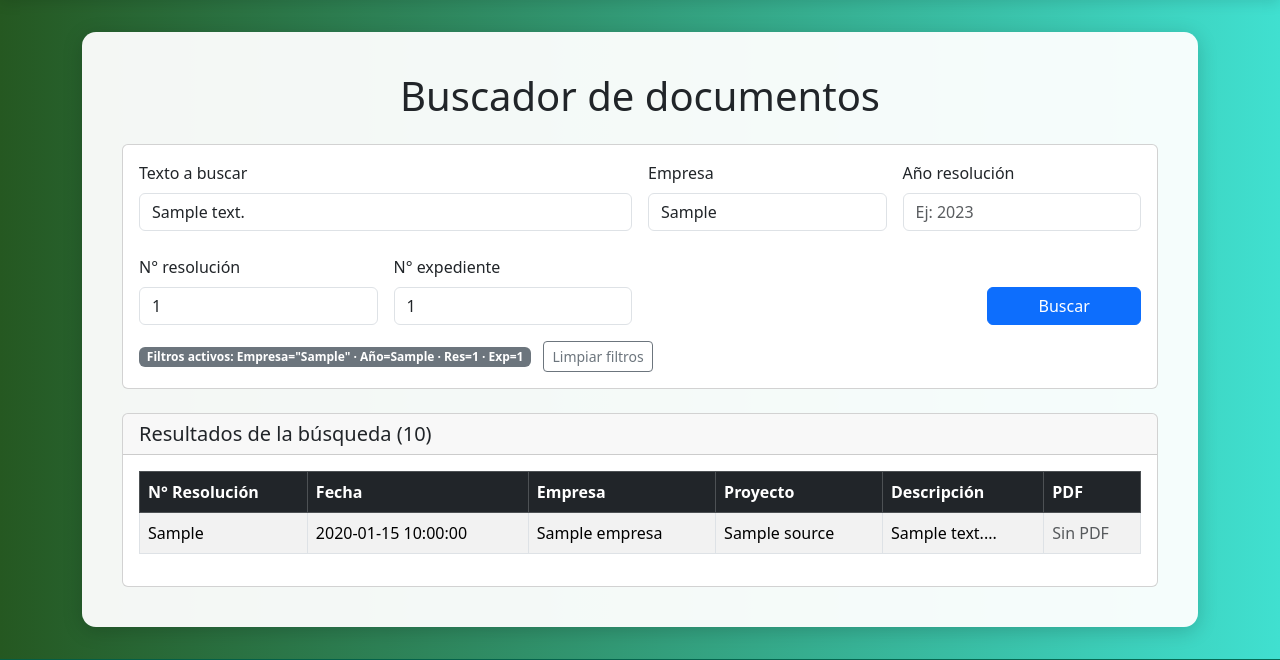
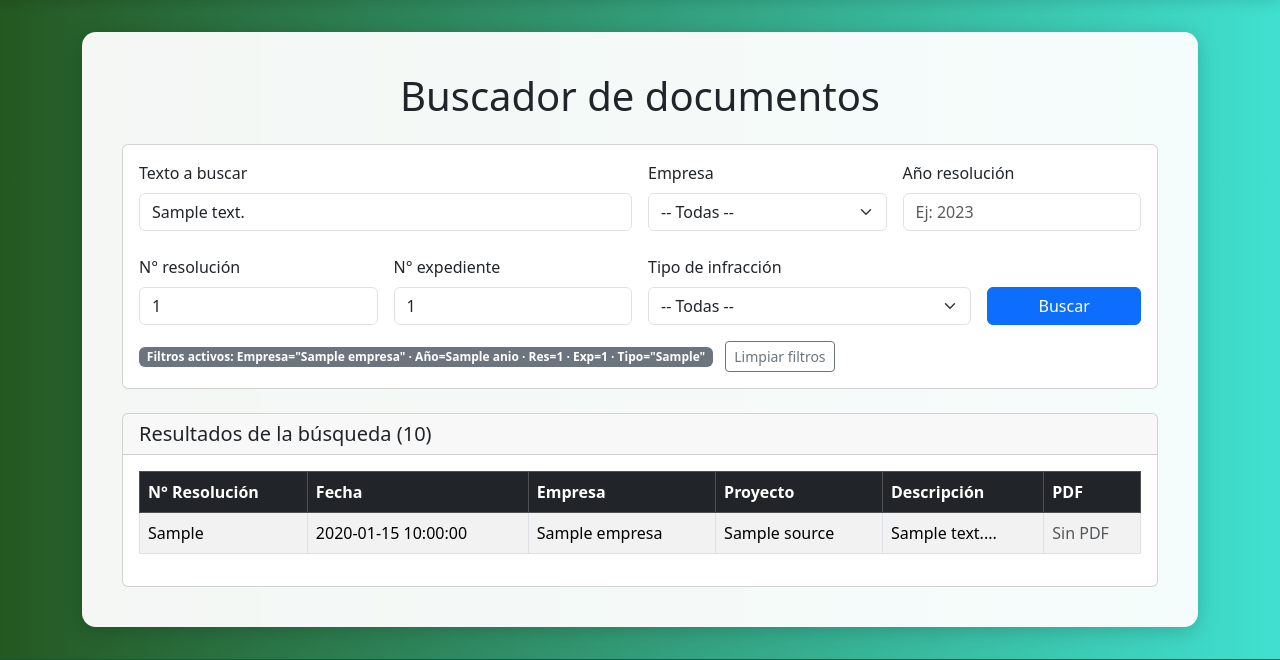
Before and after one commit to oswalsalgomez/Big_Data, a Flask app: template Proyecto_final/templates/buscador.html in a window 1280 px wide. Shown: the part 72-732 px from the top of the page. Run offline with Flask 3, Linux system fonts and the light colour scheme; the template is opened without the code that fills it: most values are stand-ins (such as "Sample title", 1, 10 or a date in 2020); parts of the project's set-up code (start-up, migrations or seed data) failed here and were passed over.

Commit message:
se actualiza el buscador para listas desplegables

```diff
--- a/Proyecto_final/templates/buscador.html
+++ b/Proyecto_final/templates/buscador.html
@@ -22,15 +22,19 @@
                            value="{{ texto or '' }}">
                 </div>
 
-                <!-- EMPRESA -->
+                <!-- EMPRESA (SELECT) -->
                 <div class="col-md-3">
                     <label for="empresa" class="form-label">Empresa</label>
-                    <input type="text"
-                           class="form-control"
-                           id="empresa"
-                           name="empresa"
-                           placeholder="Ej: Ecopetrol S.A."
-                           value="{{ empresa_filtro or '' }}">
+                    <select id="empresa"
+                            name="empresa"
+                            class="form-select">
+                        <option value="">-- Todas --</option>
+                        {% for emp in empresas_opciones %}
+                            <option value="{{ emp }}" {% if emp == empresa %}selected{% endif %}>
+                                {{ emp }}
+                            </option>
+                        {% endfor %}
+                    </select>
                 </div>
 
                 <!-- AÑO -->
@@ -43,7 +47,7 @@
                            min="1990"
                            max="2100"
                            placeholder="Ej: 2023"
-                           value="{{ anio_filtro or '' }}">
+                           value="{{ anio or '' }}">
                 </div>
             </div>
 
@@ -56,7 +60,7 @@
                            id="num_resolucion"
                            name="num_resolucion"
                            placeholder="Ej: 01186"
-                           value="{{ num_resolucion_filtro or '' }}">
+                           value="{{ num_resolucion or '' }}">
                 </div>
 
                 <!-- NÚMERO DE EXPEDIENTE -->
@@ -67,26 +71,42 @@
                            id="num_expediente"
                            name="num_expediente"
                            placeholder="Ej: LAM-1234"
-                           value="{{ num_expediente_filtro or '' }}">
+                           value="{{ num_expediente or '' }}">
+                </div>
+
+                <!-- TIPO DE INFRACCIÓN (SELECT) -->
+                <div class="col-md-4">
+                    <label for="tipo_infraccion" class="form-label">Tipo de infracción</label>
+                    <select id="tipo_infraccion"
+                            name="tipo_infraccion"
+                            class="form-select">
+                        <option value="">-- Todas --</option>
+                        {% for t in tipos_infraccion_opciones %}
+                            <option value="{{ t }}" {% if t == tipo_infraccion %}selected{% endif %}>
+                                {{ t }}
+                            </option>
+                        {% endfor %}
+                    </select>
                 </div>
 
                 <!-- BOTÓN BUSCAR -->
-                <div class="col-md-2 offset-md-4 d-flex align-items-end">
+                <div class="col-md-2 d-flex align-items-end">
                     <button type="submit" class="btn btn-primary w-100">
                         Buscar
                     </button>
                 </div>
             </div>
 
-            {% if empresa_filtro or anio_filtro or num_resolucion_filtro or num_expediente_filtro %}
+            {% if empresa or anio or num_resolucion or num_expediente or tipo_infraccion %}
             <div class="row mt-3">
                 <div class="col">
                     <span class="badge bg-secondary me-2">
                         Filtros activos:
-                        {% if empresa_filtro %} Empresa="{{ empresa_filtro }}"{% endif %}
-                        {% if anio_filtro %} · Año={{ anio_filtro }}{% endif %}
-                        {% if num_resolucion_filtro %} · Res={{ num_resolucion_filtro }}{% endif %}
-                        {% if num_expediente_filtro %} · Exp={{ num_expediente_filtro }}{% endif %}
+                        {% if empresa %} Empresa="{{ empresa }}"{% endif %}
+                        {% if anio %} · Año={{ anio }}{% endif %}
+                        {% if num_resolucion %} · Res={{ num_resolucion }}{% endif %}
+                        {% if num_expediente %} · Exp={{ num_expediente }}{% endif %}
+                        {% if tipo_infraccion %} · Tipo="{{ tipo_infraccion }}"{% endif %}
                     </span>
                     <a href="{{ url_for('buscador') }}" class="btn btn-sm btn-outline-secondary">
                         Limpiar filtros
```
